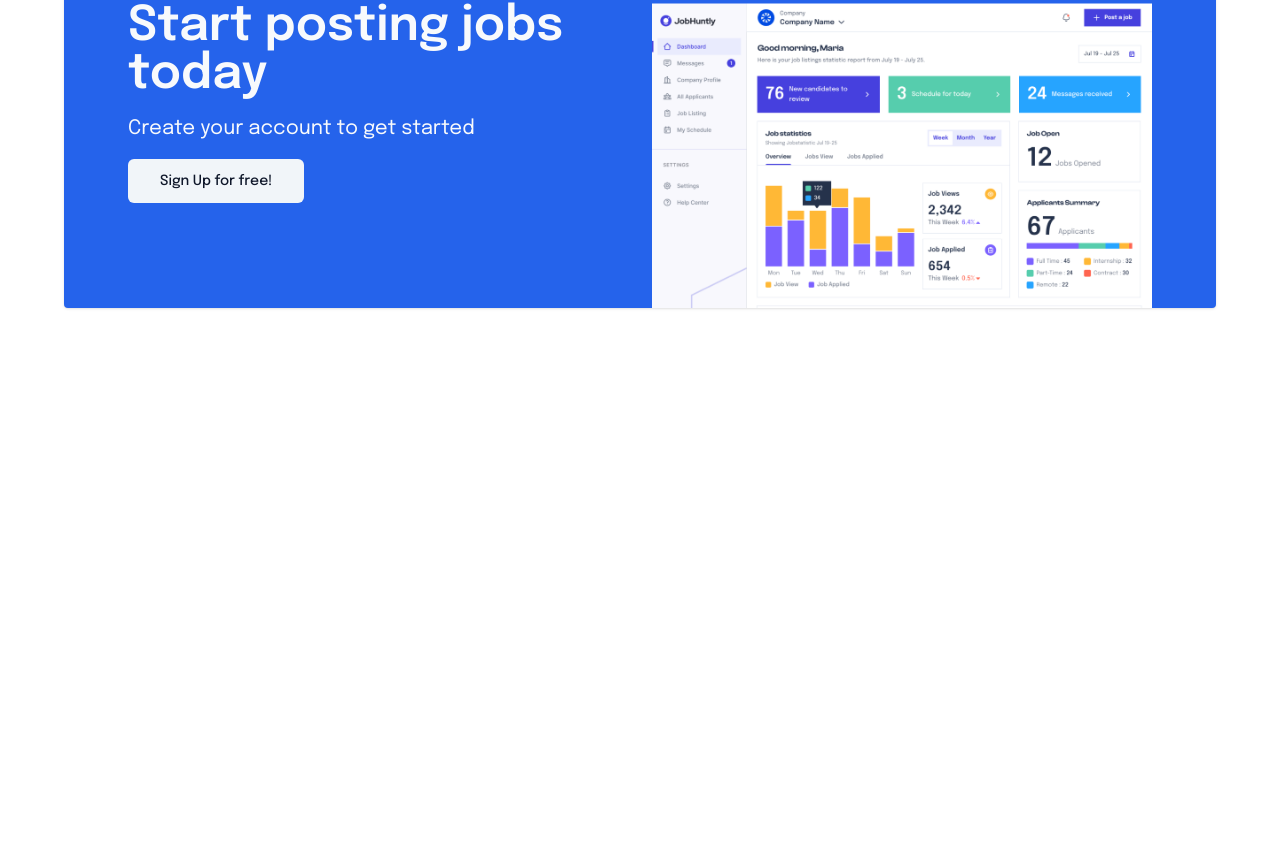
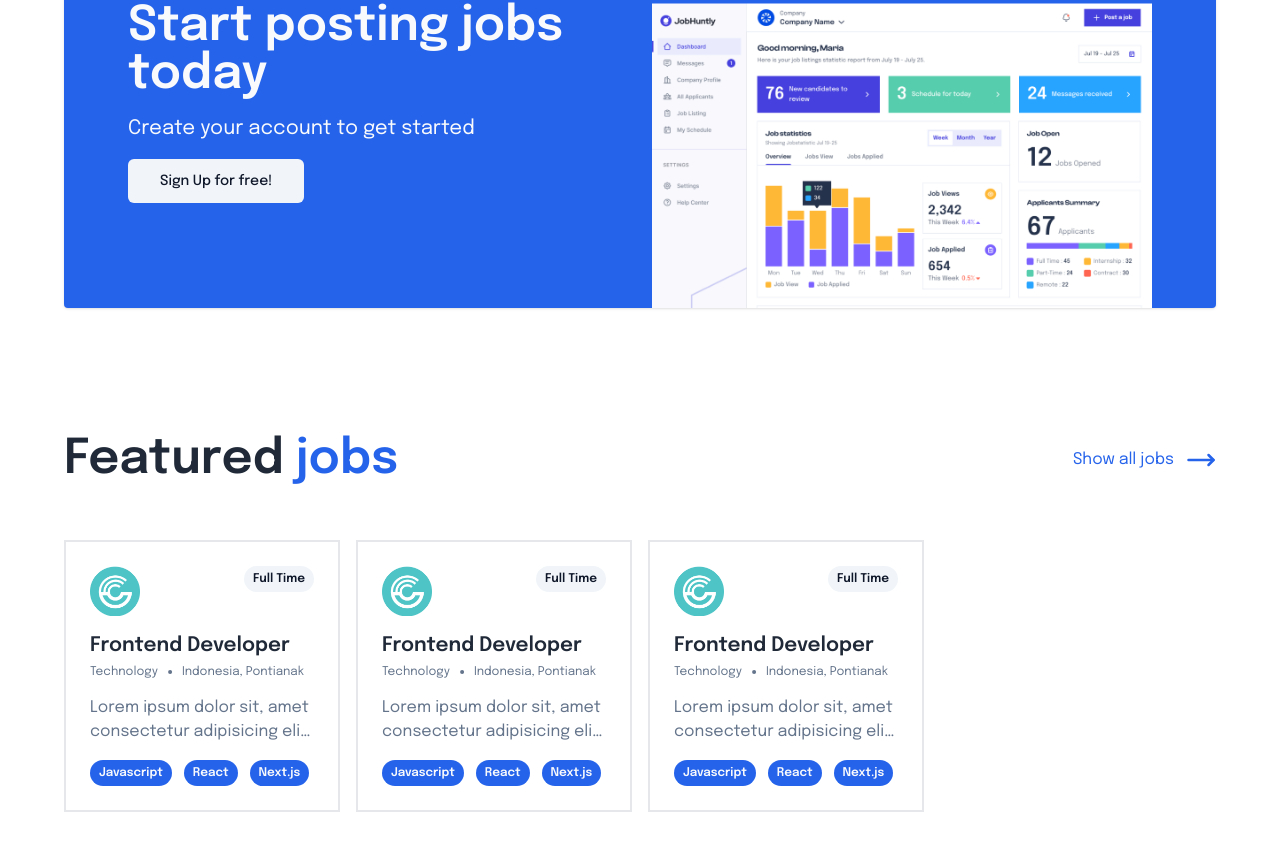
Before and after one commit to mas-rito/client-job-seeker, a Next.js app: page / in a window 1280 px wide. Shown: the part 1247-2097 px from the top of the page. Before the commit the page ends 1595 px from the top, so only its background shows below. Built offline with nearby package versions, Linux system fonts and the light colour scheme.

Commit message:
style(section): add featured job section

```diff
--- a/src/app/page.tsx
+++ b/src/app/page.tsx
@@ -2,6 +2,7 @@ import { Container } from "@/components/atoms/container";
 import { BannerStart } from "@/components/organisms/bannerStart";
 import { CategoriesSection } from "@/components/organisms/categoriesSection";
 import { ClientsSection } from "@/components/organisms/clientsSection";
+import { FeaturedJobsSection } from "@/components/organisms/featuredJobsSection";
 import { HeroSection } from "@/components/organisms/heroSection";
 
 export default function Home() {
@@ -12,6 +13,7 @@ export default function Home() {
         <ClientsSection />
         <CategoriesSection />
         <BannerStart />
+        <FeaturedJobsSection />
       </div>
     </Container>
   );
--- /dev/null
+++ b/src/components/molecules/cardJob.tsx
@@ -0,0 +1,51 @@
+// @flow
+import Image from "next/image";
+import Link from "next/link";
+import * as React from "react";
+import { Badge } from "../ui/badge";
+import { Dot } from "lucide-react";
+type Props = {
+  company: string;
+  jobType: string;
+  jobTitle: string;
+  companyCategory: string;
+  location: string;
+  desc: string;
+  href: string;
+};
+export function CardJob({
+  company,
+  jobType,
+  jobTitle,
+  companyCategory,
+  location,
+  desc,
+  href,
+}: Props) {
+  return (
+    <Link href={href} className="block border-2 border-gray-200 p-6">
+      <div className="flex justify-between items-start mb-4">
+        <Image src={company} alt="logo" width={50} height={50} />
+        <Badge variant="secondary" className="py-1 px-2">
+          {jobType}
+        </Badge>
+      </div>
+      <div>
+        <h2 className="text-xl font-semibold">{jobTitle}</h2>
+        <div className="flex items-center text-muted-foreground">
+          <p className="text-xs">{companyCategory}</p>
+          <Dot />
+          <p className="text-xs">{location}</p>
+        </div>
+
+        <p className="text-muted-foreground line-clamp-2 mt-3 mb-4">{desc}</p>
+
+        <div className="flex gap-3">
+          <Badge className="py-1 px-2">Javascript</Badge>
+          <Badge className="py-1 px-2">React</Badge>
+          <Badge className="py-1 px-2">Next.js</Badge>
+        </div>
+      </div>
+    </Link>
+  );
+}
--- /dev/null
+++ b/src/components/organisms/featuredJobsSection.tsx
@@ -0,0 +1,37 @@
+// @flow
+import * as React from "react";
+import { Container } from "../atoms/container";
+import { TitleSection } from "../molecules/titleSection";
+import { CardJob } from "../molecules/cardJob";
+
+export function FeaturedJobsSection() {
+  return (
+    <div>
+      <TitleSection
+        title="Featured"
+        span="jobs"
+        titleLink="Show all jobs"
+        link="/"
+        className="mb-14"
+      />
+      <div className="grid grid-cols-1 md:grid-cols-2 lg:grid-cols-4 gap-4">
+        {[1, 2, 3].map((item) => (
+          <div key={item} className="col-span-1">
+            <CardJob
+              company="/images/company.png"
+              jobType="Full Time"
+              jobTitle="Frontend Developer"
+              companyCategory="Technology"
+              location="Indonesia, Pontianak"
+              desc="Lorem ipsum dolor sit, amet consectetur adipisicing elit. Unde esse
+          optio totam error consequatur nihil ipsa quae facere repellat impedit
+          molestiae perferendis voluptas voluptatibus ducimus, id reiciendis
+          recusandae delectus eaque?"
+              href="/"
+            />
+          </div>
+        ))}
+      </div>
+    </div>
+  );
+}
--- /dev/null
+++ b/src/components/ui/badge.tsx
@@ -0,0 +1,36 @@
+import * as React from "react"
+import { cva, type VariantProps } from "class-variance-authority"
+
+import { cn } from "@/lib/utils"
+
+const badgeVariants = cva(
+  "inline-flex items-center rounded-full border px-2.5 py-0.5 text-xs font-semibold transition-colors focus:outline-none focus:ring-2 focus:ring-ring focus:ring-offset-2",
+  {
+    variants: {
+      variant: {
+        default:
+          "border-transparent bg-primary text-primary-foreground hover:bg-primary/80",
+        secondary:
+          "border-transparent bg-secondary text-secondary-foreground hover:bg-secondary/80",
+        destructive:
+          "border-transparent bg-destructive text-destructive-foreground hover:bg-destructive/80",
+        outline: "text-foreground",
+      },
+    },
+    defaultVariants: {
+      variant: "default",
+    },
+  }
+)
+
+export interface BadgeProps
+  extends React.HTMLAttributes<HTMLDivElement>,
+    VariantProps<typeof badgeVariants> {}
+
+function Badge({ className, variant, ...props }: BadgeProps) {
+  return (
+    <div className={cn(badgeVariants({ variant }), className)} {...props} />
+  )
+}
+
+export { Badge, badgeVariants }
```
